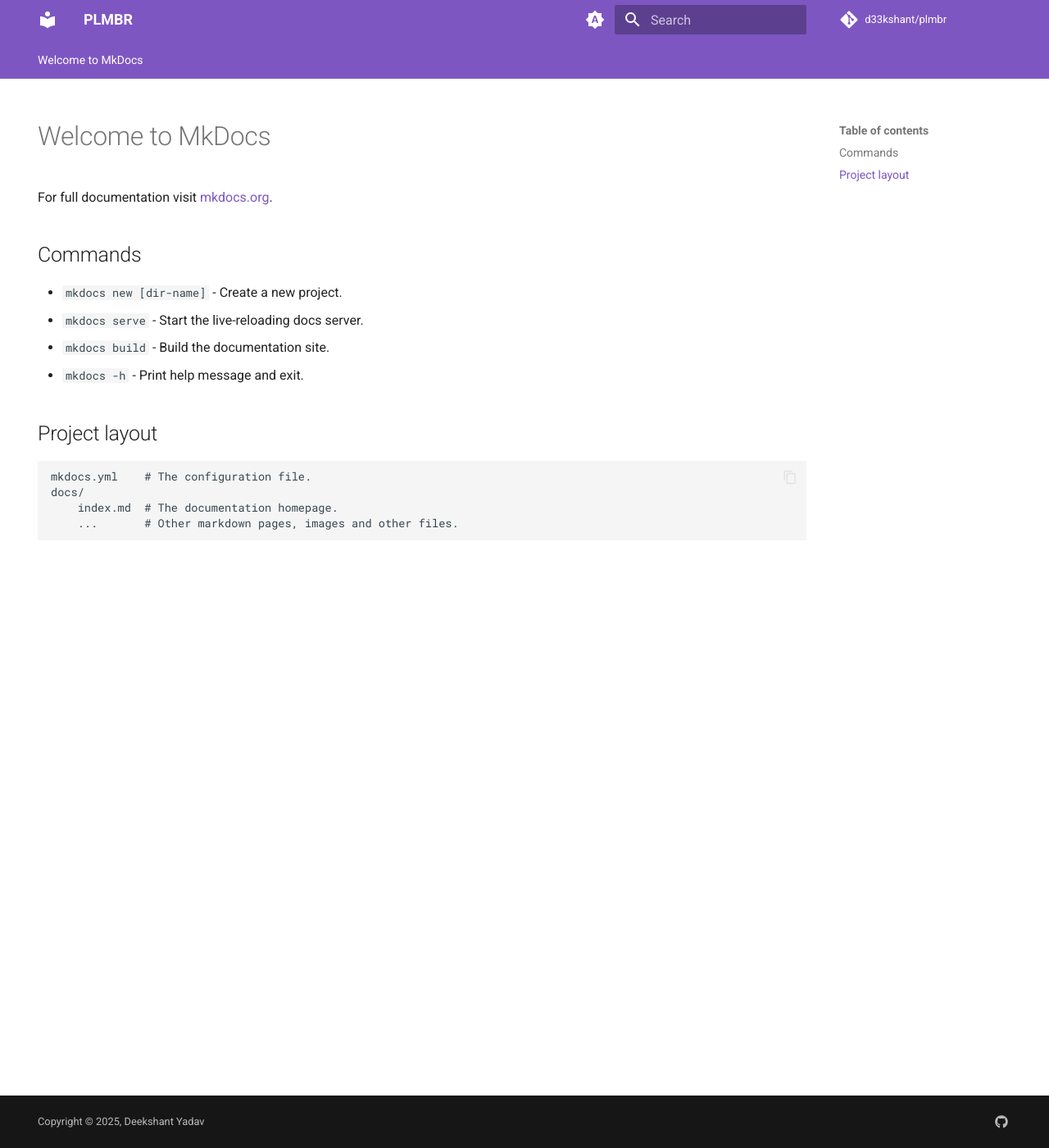
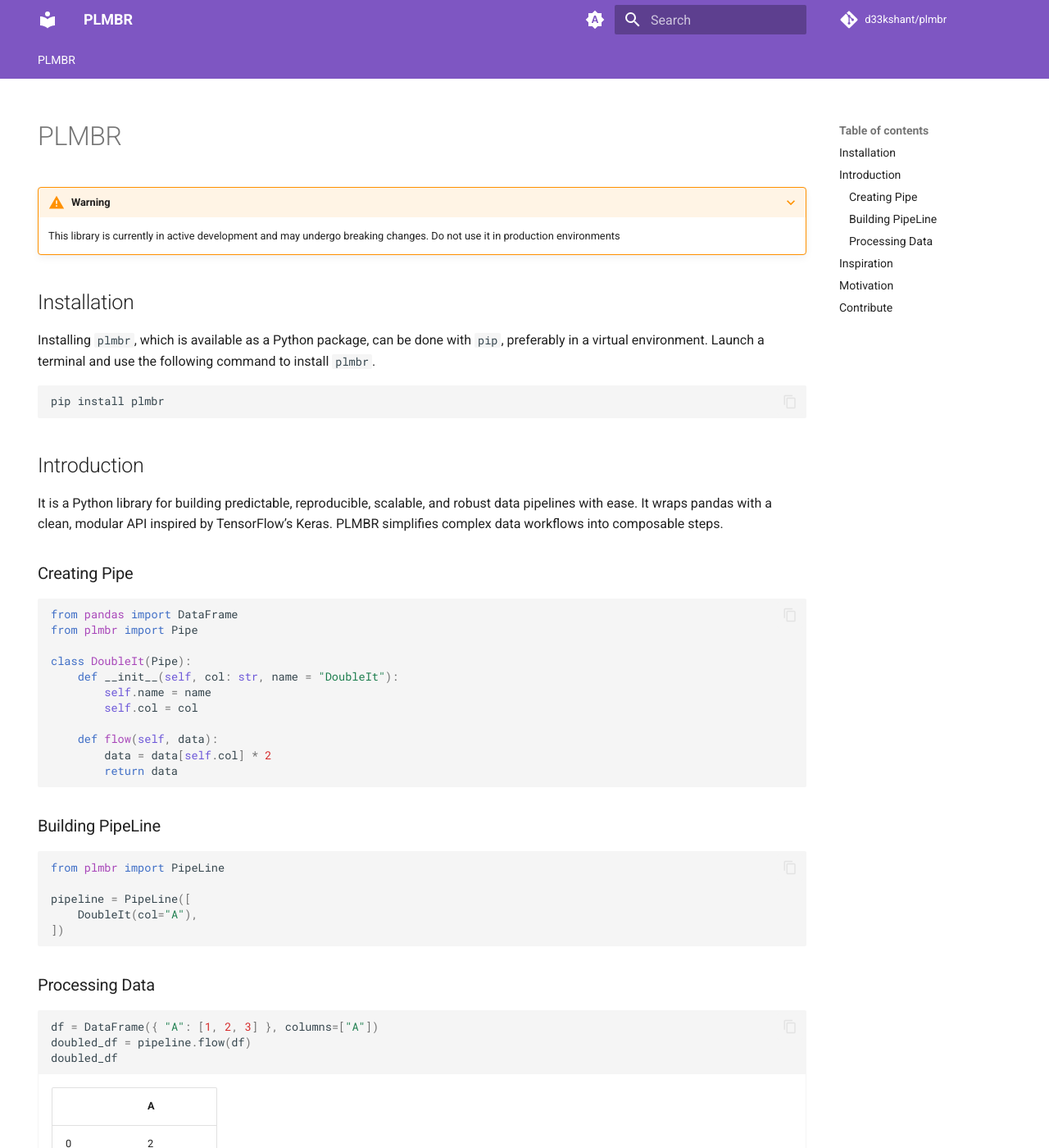
Before and after one commit to d33kshant/plmbr, an MkDocs documentation site: the page built from docs/index.md, in a window 1280 px wide and 1400 px high. Shown: the whole window at 82% size. Built offline with MkDocs 1.6.1 and Material for MkDocs 9.7.7, drawn with Linux system fonts in a browser that asks for light colours; comment, search, counter and statistics services are not loaded; some of the changed text lies outside the part shown.

Commit message:
feat: updated docs homepage

````diff
--- a/docs/index.md
+++ b/docs/index.md
@@ -1,17 +1,87 @@
-# Welcome to MkDocs
+# PLMBR
 
-For full documentation visit [mkdocs.org](https://www.mkdocs.org).
+???+ warning
+    This library is currently in active development and may undergo breaking changes.
+    Do not use it in production environments
 
-## Commands
+## Installation
 
-* `mkdocs new [dir-name]` - Create a new project.
-* `mkdocs serve` - Start the live-reloading docs server.
-* `mkdocs build` - Build the documentation site.
-* `mkdocs -h` - Print help message and exit.
+Installing `plmbr`, which is available as a Python package, can be done with `pip`, preferably in a virtual environment.  Launch a terminal and use the following command to install `plmbr`.
 
-## Project layout
+```
+pip install plmbr
+```
 
-    mkdocs.yml    # The configuration file.
-    docs/
-        index.md  # The documentation homepage.
-        ...       # Other markdown pages, images and other files.
+## Introduction
+
+It is a Python library for building predictable, reproducible, scalable, and robust data pipelines with ease. It wraps pandas with a clean, modular API inspired by TensorFlow’s Keras. PLMBR simplifies complex data workflows into composable steps.
+
+### Creating Pipe
+
+```py
+from pandas import DataFrame
+from plmbr import Pipe
+
+class DoubleIt(Pipe):
+    def __init__(self, col: str, name = "DoubleIt"):
+        self.name = name
+        self.col = col
+
+    def flow(self, data):
+        data = data[self.col] * 2
+        return data
+```
+
+### Building PipeLine
+
+```py
+from plmbr import PipeLine
+
+pipeline = PipeLine([
+    DoubleIt(col="A"),
+])
+```
+
+### Processing Data
+
+```py
+df = DataFrame({ "A": [1, 2, 3] }, columns=["A"])
+doubled_df = pipeline.flow(df)
+doubled_df
+```
+<div class="result" style="font-family: var(--font-monospace);">
+    <table>
+    <thead>
+        <tr style="text-align: right;">
+        <th></th>
+        <th>A</th>
+        </tr>
+    </thead>
+    <tbody>
+        <tr>
+        <td>0</td>
+        <td>2</td>
+        </tr>
+        <tr>
+        <td>1</td>
+        <td>4</td>
+        </tr>
+        <tr>
+        <td>2</td>
+        <td>6</td>
+        </tr>
+    </tbody>
+    </table>
+</div>
+
+## Inspiration
+
+It is inspired by Keras `Sequential` API. Instead of layers, you stack `Pipe` objects inside a `PipeLine` and use the `flow` method similar to Keras `predict` function to process a pandas `DataFrame` through each step. This makes data transformations simple and consistent.
+
+## Motivation
+
+The motivation behind `plmbr` comes from the need to streamline data processing in machine learning and data-driven applications. Preparing data often takes significant time, especially when the desired structure is known but the raw data is far from it. plmbr was created to make this transformation process more organized and efficient.
+
+## Contribute
+
+This is an open-source project and welcomes contributions from the community. Whether you have ideas for new features, find bugs or usability issues, or want to submit a pull request, your input is appreciated. Contributions of all kinds—code, documentation, or feedback—help improve the library and shape its future.
````
